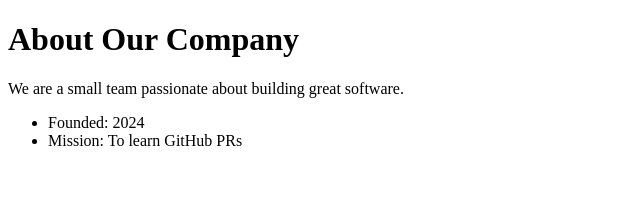
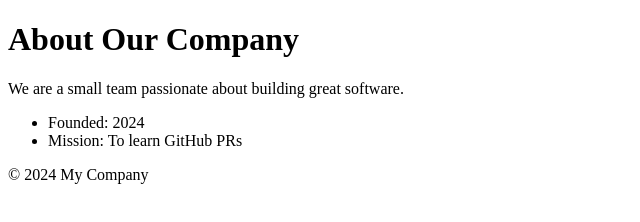
Before and after one commit to mansuralamkhan/gitone, a plain HTML site: page about.html in a window 1280 px wide. Shown: the whole page, without its empty margins (0-640 px from the left). Drawn offline with Linux system fonts and the light colour scheme.

Commit message:
Add footer to all pages

```diff
--- a/about.html
+++ b/about.html
@@ -12,3 +12,6 @@
     </ul>
 </body>
 </html>
+    <footer>
+        <p>&copy; 2024 My Company</p>
+    </footer>
```
Also changed, not shown: index.html (+3 -0 lines).
